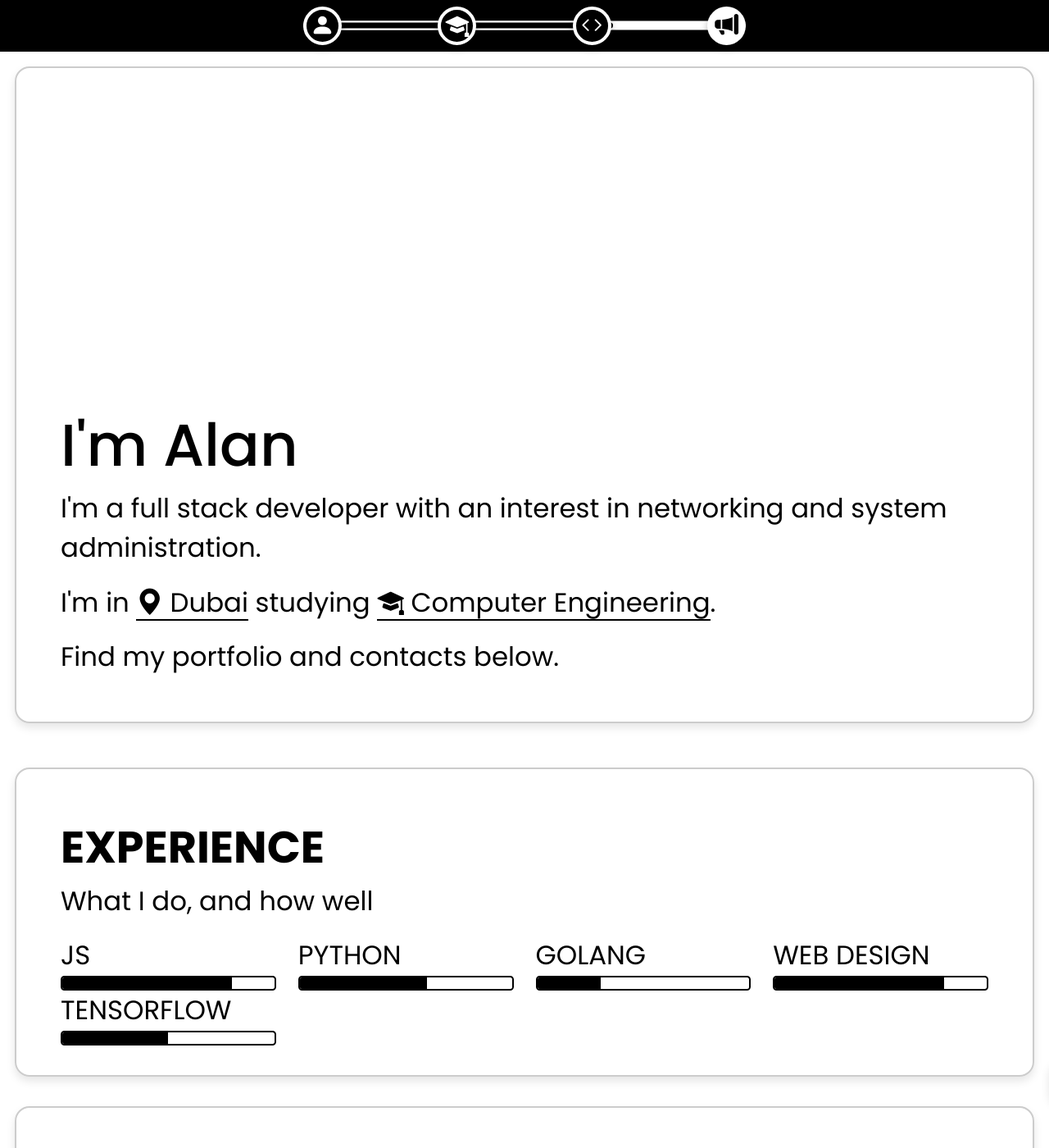
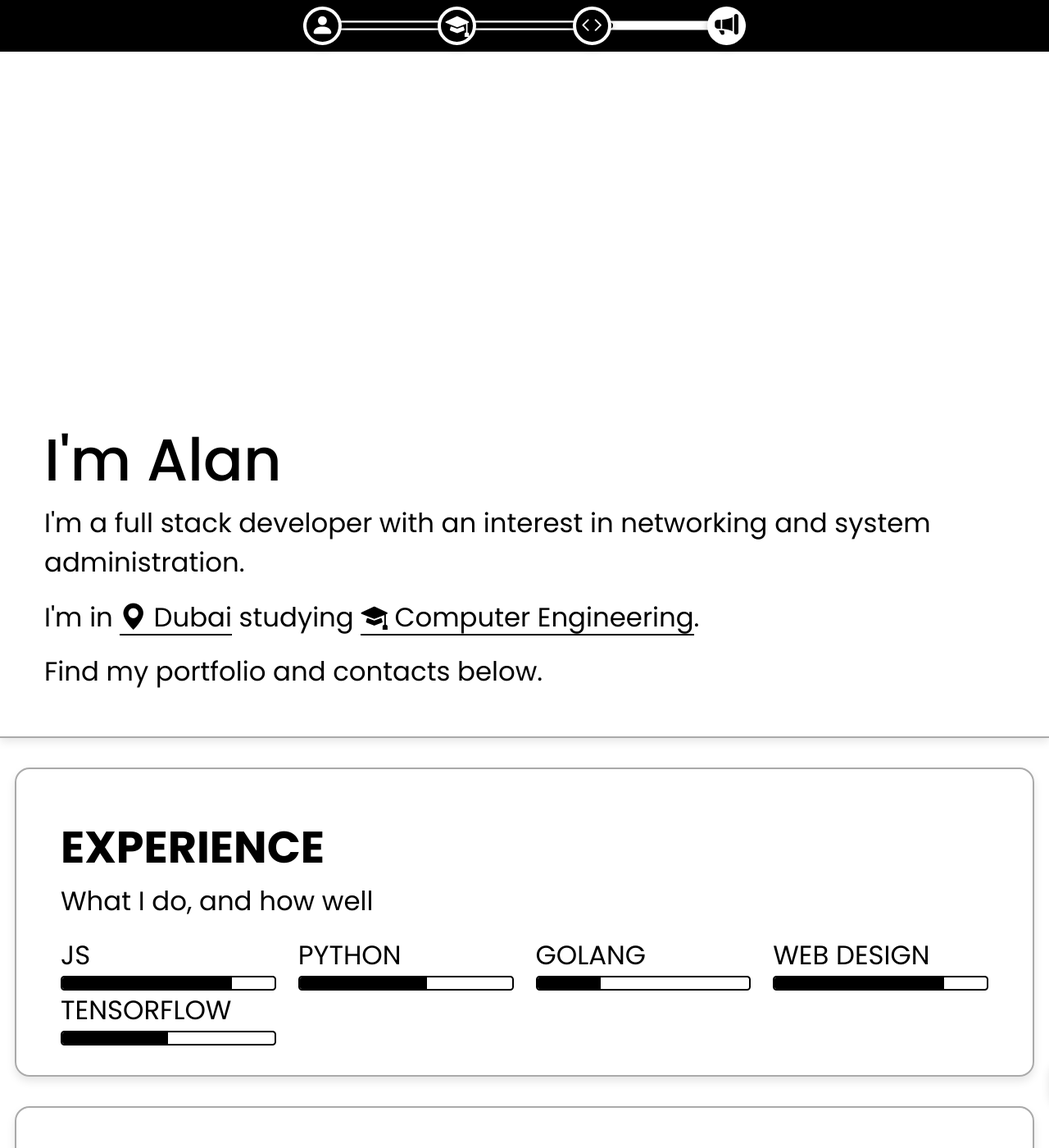
Before and after one commit to alanrme/alanr, a Jekyll site: the page built from index.html, in a window 1280 px wide and 1400 px high. Shown: the whole window at 82% size. Built offline with Jekyll 4.4.1, drawn with Linux system fonts in a browser that asks for light colours; nearby versions of some CDN libraries.

Commit message:
Styling changes

```diff
--- a/_includes/footer.html
+++ b/_includes/footer.html
@@ -1,11 +1,11 @@
 <div class="footer">
     <div class="container">
+        <p>Copyright &copy; <strong><span id="trigger">Alan R. D'souza</span></strong> 2023</p>
         <p3>
-            Copyright &copy; <span id="trigger">Alan R. D'souza</span> 2023
-            <br>
             <a href="{{site.baseurl}}/privacy.html">Privacy Policy</a>
         </p3>
         <br>
         <span class="badge">Tested on Samsung Smart Fridge</span>
+        <span class="badge">Proudly jQuery-free!</span>
     </div>
 </div>
--- a/_includes/hero.html
+++ b/_includes/hero.html
@@ -1,5 +1,5 @@
 {% include nav.html %}
-<div class="hero" id="top">
+<div class="hero unscrolled" id="top">
     <h1 id="alan2">Alan</h1>
     <svg id="line" height="20" width="200">
         <line x1="0" y1="0" x2="200" y2="0"/>
--- a/css/style.scss
+++ b/css/style.scss
@@ -195,6 +195,12 @@ span.hu {
 	min-height: 100vh; /* fallback for browsers that don't support custom properties */
 	min-height: calc(var(--vh, 1vh) * 100);
 	position: relative;
+	&.unscrolled .section {
+		border-radius: 0;
+		border-width: 0px 0px 2px 0px;
+		margin: 0px;
+		transition: 0.5s $bezier;
+	}
 	.section {
 		display: flex;
 		//position: absolute;
@@ -204,11 +210,12 @@ span.hu {
 		justify-content: flex-end;
     	align-items: flex-start;
 		flex-grow: 1;
+		transition: 0.5s $bezier;
 		h1 { display: inline-block }
 		p, h1:not(#alan) {
 			opacity: 1;
 			&.animated {
-				transition: 0.8s $bezier;
+				transition: opacity 0.8s $bezier;
 				transition-delay: 0.4s;
 			}
 		}
@@ -256,28 +263,6 @@ span.hu {
 		stroke-dashoffset: -250px;
 	}
 }
-/*
-.logo {
-	display: block;
-	width: auto;
-	max-width: 30vh;
-	height: auto;
-	-webkit-transition: 0.5s;
-	transition: 0.5s;
-	border-radius: 50%;
-	-webkit-border-radius: 50%;
-	&:hover {
-		-webkit-box-shadow: 0 6px 18px 0 rgba(0,0,0,0.4);
-		box-shadow: 0 6px 18px 0 rgba(0,0,0,0.4);
-		-webkit-transform: scale(1.02, 1.02);
-		transform: scale(1.02, 1.02);
-		-webkit-transition: 0.5s;
-		transition: 0.5s;
-		border-radius: 30%;
-		-webkit-border-radius: 30%;
-	}
-}
-*/
 
 
 .chevron-down {
@@ -293,7 +278,7 @@ span.hu {
 	margin: auto;
 	margin: 2em 1em;
 	border-radius: 1em;
-	border: 2px solid #ccc;
+	border: 2px solid #aaa;
 	box-shadow: 0px 0.3em 0.6em rgba(0,0,0,0.1);
 	h2 {
 		/* L shaped border
@@ -314,11 +299,6 @@ span.hu {
 .content {
 	width: 100%;
 	text-align: left;
-	/* XILOG LINE (don't forget to uncomment in media rules too)
-	background: url("../img/line.png") no-repeat, #fff;
-	background-size: 70%;
-	background-position: left bottom;
-	*/
 }
 
 .footer {
@@ -636,7 +616,7 @@ nav.scrolled {
 	z-index: 999;
 	cursor: pointer;
 	border-radius: 1em;
-	border: 1.5px solid #ccc;
+	border: 1.5px solid #aaa;
 	box-shadow: 0px 0.3em 0.6em rgba(0,0,0,0.1);
 	background: rgba(255, 255, 255, 0.5);
 	backdrop-filter: blur(3px);
@@ -699,7 +679,7 @@ nav.scrolled {
 .card {
 	padding: 1rem 1.5rem;
 	border-radius: 1em;
-	border: 2px solid #ccc;
+	border: 2px solid #aaa;
 	box-shadow: 0px 0.3em 0.6em rgba(0,0,0,0.15);
 	margin-bottom: 1.25em !important;
 }
@@ -975,7 +955,7 @@ input:checked + .slider:before {
 		margin: 1rem 0 0.5rem 0;
 		position: relative;
 		border-radius: 1em;
-		border: 2px solid #ccc;
+		border: 2px solid #aaa;
 		box-shadow: 0px 0.15em 0.3em rgba(0,0,0,0.2);
 		&:active {
 			top: 1px;
@@ -1005,7 +985,7 @@ input:checked + .slider:before {
 	*/
 
 	border-radius: 1em;
-	border: 2px solid #ccc;
+	border: 2px solid #aaa;
 	box-shadow: 0px 0.3em 0.6em rgba(0,0,0,0.15);
 
 	> div {
--- a/js/main.js
+++ b/js/main.js
@@ -203,13 +203,17 @@ ready(() => {
             scrollup.classList.remove("show")
         }
 
+        if (scrollpos > 20) {
+            hero.classList.remove("unscrolled")
+        } else {
+            hero.classList.add("unscrolled")
+        }
 
         // FIXED NAV
         // handles attaching nav to screen when scrolled far enough
         if (scrollpos > 200) { // after the nav is no longer visible
             if (!nav.classList.contains('scrolled')) nav.classList.add('scrolled');
-        }
-        if (scrollpos < 200) {
+        } else {
             if (nav.classList.contains('scrolled')) nav.classList.remove("scrolled");
         }
 
```
